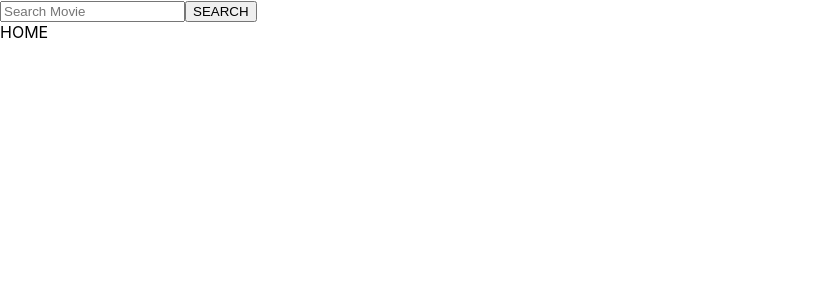
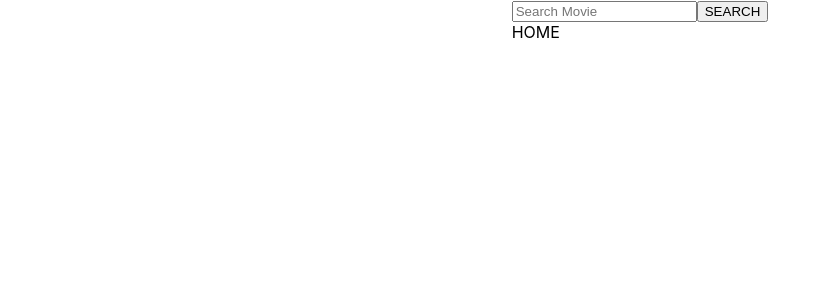
Before and after one commit to PeaWarrior/flix-frontend, a React (Create React App) app: page / in a window 1280 px wide. Shown: the top 300 px of the page, without its empty margins (0-831 px from the left). Built offline with nearby package versions, Linux system fonts and the light colour scheme.

Commit message:
added handleClick to MovieCard

```diff
--- a/src/components/App.js
+++ b/src/components/App.js
@@ -6,6 +6,7 @@ import {
 } from "react-router-dom";
 import { ThemeProvider } from 'styled-components';
 import theme from '../utilities/theme';
+import GlobalStyles from '../utilities/GlobalStyles';
 
 import SearchBar from './SearchBar/SearchBar';
 import SearchPage from './SearchPage/SearchPage';
@@ -22,6 +23,7 @@ const App = () => {
 
   return (
     <Router>
+      <GlobalStyles />
       <ThemeProvider theme={theme}>
 
         <SearchBar setSearch={setSearch} />
--- a/src/components/SearchPage/MovieCard.js
+++ b/src/components/SearchPage/MovieCard.js
@@ -1,13 +1,19 @@
 import React from 'react';
+import { useHistory } from 'react-router-dom';
+import { StyledMovieCard } from './MovieCard.styled';
 
-const MovieCard = ({ title, poster_path, overview, release_date, id  }) => {
+const MovieCard = ({ id, title, poster }) => {
+  const history = useHistory();
+
+  const handleClick = () => {
+    history.push(`/movie/${id}`)
+  }
 
   return (
-    <div>
+    <StyledMovieCard onClick={handleClick}>
+      <img src={poster} alt={title} />
       <h4>{title}</h4>
-      <img src={`http://image.tmdb.org/t/p/w500${poster_path}`} alt={title} />
-      <p>{overview}</p>
-    </div>
+    </StyledMovieCard>
   )
 };
 
--- /dev/null
+++ b/src/components/SearchPage/MovieCard.styled.js
@@ -0,0 +1,24 @@
+import styled from 'styled-components';
+
+export const StyledMovieCard = styled.div`
+  margin: auto;
+  margin-bottom: 1rem;
+  width: 250px;
+  height: 450px;
+  border: 1px solid pink;
+
+  &:hover {
+    cursor: pointer;
+  }
+
+  img {
+    width: 100%;
+    height: 371px;
+    box-sizing: border-box;
+    border: 1px grey solid;
+  }
+
+  h4 {
+    padding: 0 0.5rem;
+  }
+`
--- a/src/components/SearchPage/SearchPage.js
+++ b/src/components/SearchPage/SearchPage.js
@@ -3,6 +3,7 @@ import { useParams } from 'react-router-dom';
 import { URL } from '../../utilities/constants';
 
 import { StyledMovieContainer } from './SearchPage.styled';
+import MovieCard from './MovieCard';
 
 const MovieContainer = () => {
   const { query } = useParams();
@@ -29,16 +30,15 @@ const MovieContainer = () => {
     };
   }
 
-  // const renderMovieCards = movies.map(movie => {
-  //   return (
-  //     <div></div>
-  //     // <MovieCard {...movie} key={movie.id} />
-  //   )
-  // })
+  const renderMovieCards = movies.map(movie => {
+    return (
+      <MovieCard key={movie.id} {...movie} />
+    )
+  })
 
   return (
     <StyledMovieContainer>
-      {/* {renderMovieCards} */}
+      {renderMovieCards}
     </StyledMovieContainer>
   )
 };
--- a/src/components/SearchPage/SearchPage.styled.js
+++ b/src/components/SearchPage/SearchPage.styled.js
@@ -1,5 +1,9 @@
 import styled from 'styled-components';
 
 export const StyledMovieContainer = styled.section`
-  border: 1px solid green;
+  margin: auto;
+  width: 100%;
+  max-width: 1024px;
+  display: flex;
+  flex-wrap: wrap;
 `
--- /dev/null
+++ b/src/utilities/GlobalStyles.js
@@ -0,0 +1,24 @@
+import { createGlobalStyle } from 'styled-components';
+
+const GlobalStyles = createGlobalStyle`
+  html, body {
+      margin: 0;
+      padding: 0;
+  }
+
+  *, *::after, *::before {
+      box-sizing: border-box;
+  }
+
+  body {
+    padding: 0;
+    width: 100%;
+    height: 100%;
+    display: flex;
+    align-items: center;
+    justify-content: center;
+    font-family: -apple-system, BlinkMacSystemFont, "Segoe UI", Roboto, Helvetica, Arial, sans-serif, "Apple Color Emoji", "Segoe UI Emoji", "Segoe UI Symbol";
+    text-rendering: optimizeLegibility;
+  }
+`
+export default GlobalStyles;
```
Also changed, not shown: 1 other file (tests, documents, lock files or other folders).
